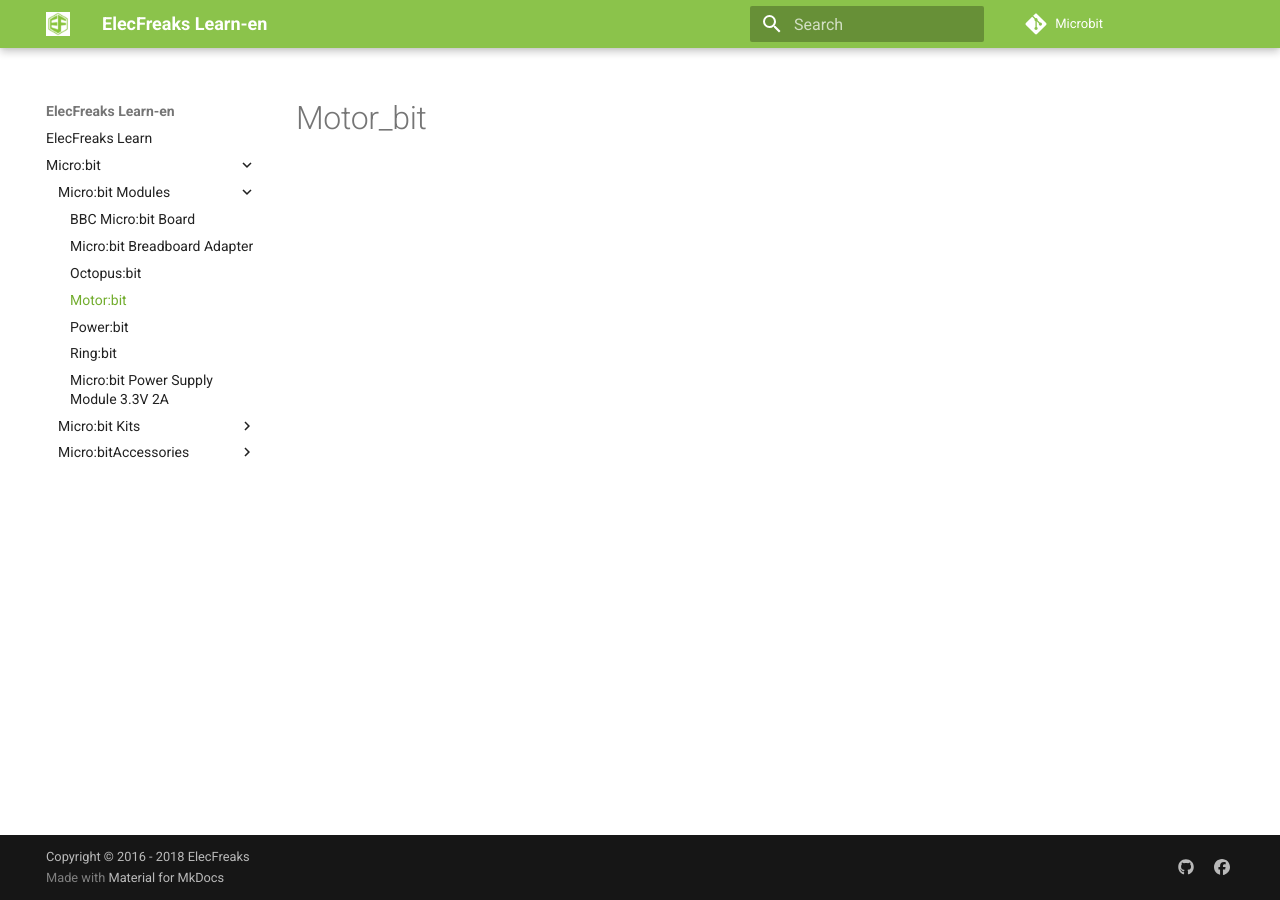
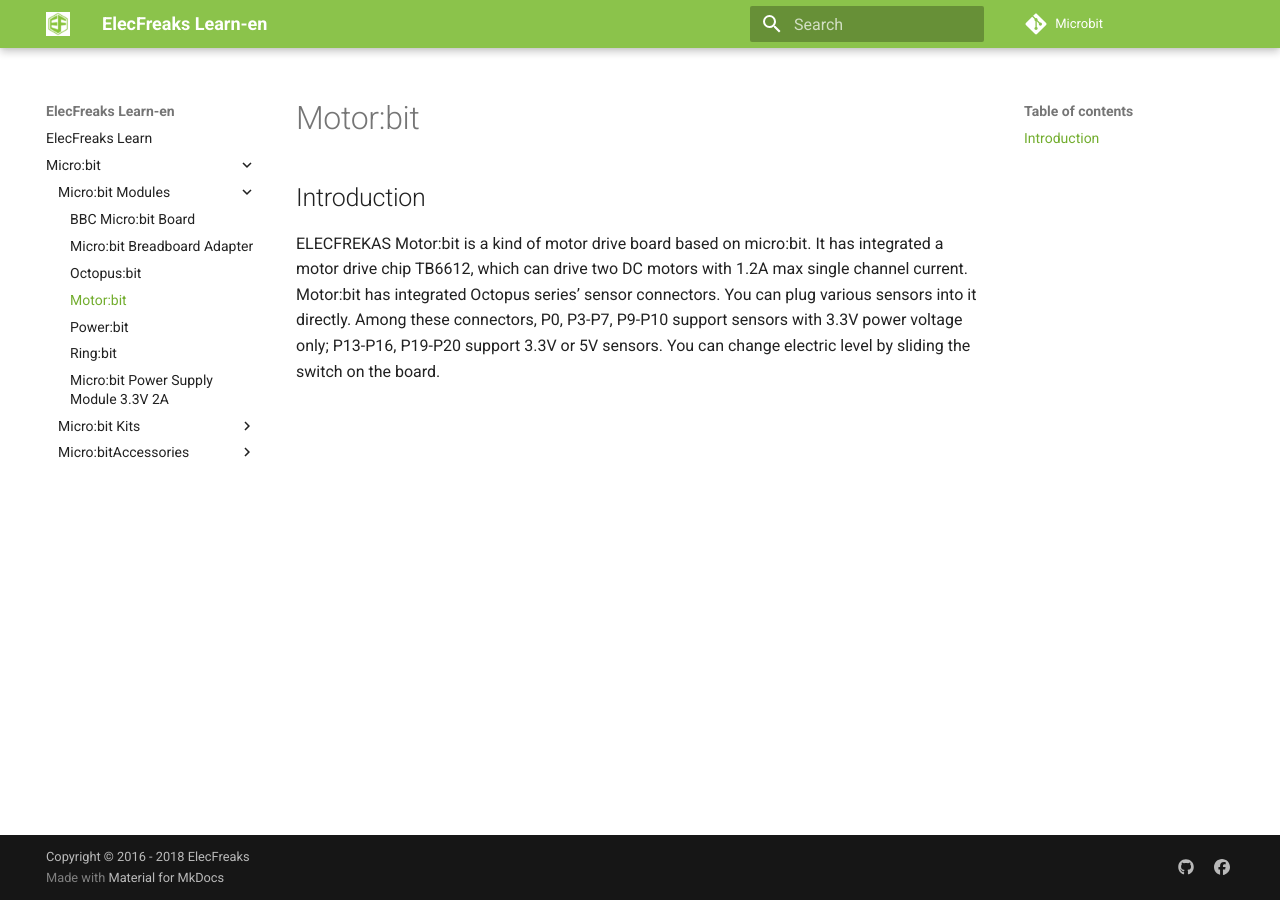
Before and after one commit to lvsongsongsong/learn-en, an MkDocs documentation site: the page built from docs/Motor_bit.md, in a window 1280 px wide. Built offline with MkDocs 1.6.1 and Material for MkDocs 9.7.7, drawn with Linux system fonts in a browser that asks for light colours; comment, search, counter and statistics services are not loaded; old or Windows-style settings are respelled for this version of MkDocs.

Commit message:
Update Motor_bit.md

```diff
--- a/docs/Motor_bit.md
+++ b/docs/Motor_bit.md
@@ -1 +1,2 @@
-# Motor_bit
+## Introduction
+ELECFREKAS Motor:bit is a kind of motor drive board based on micro:bit. It has integrated a motor drive chip TB6612, which can drive two DC motors with 1.2A max single channel current. Motor:bit has integrated Octopus series’ sensor connectors. You can plug various sensors into it directly. Among these connectors, P0, P3-P7, P9-P10 support sensors with 3.3V power voltage only; P13-P16, P19-P20 support 3.3V or 5V sensors. You can change electric level by sliding the switch on the board.
```
